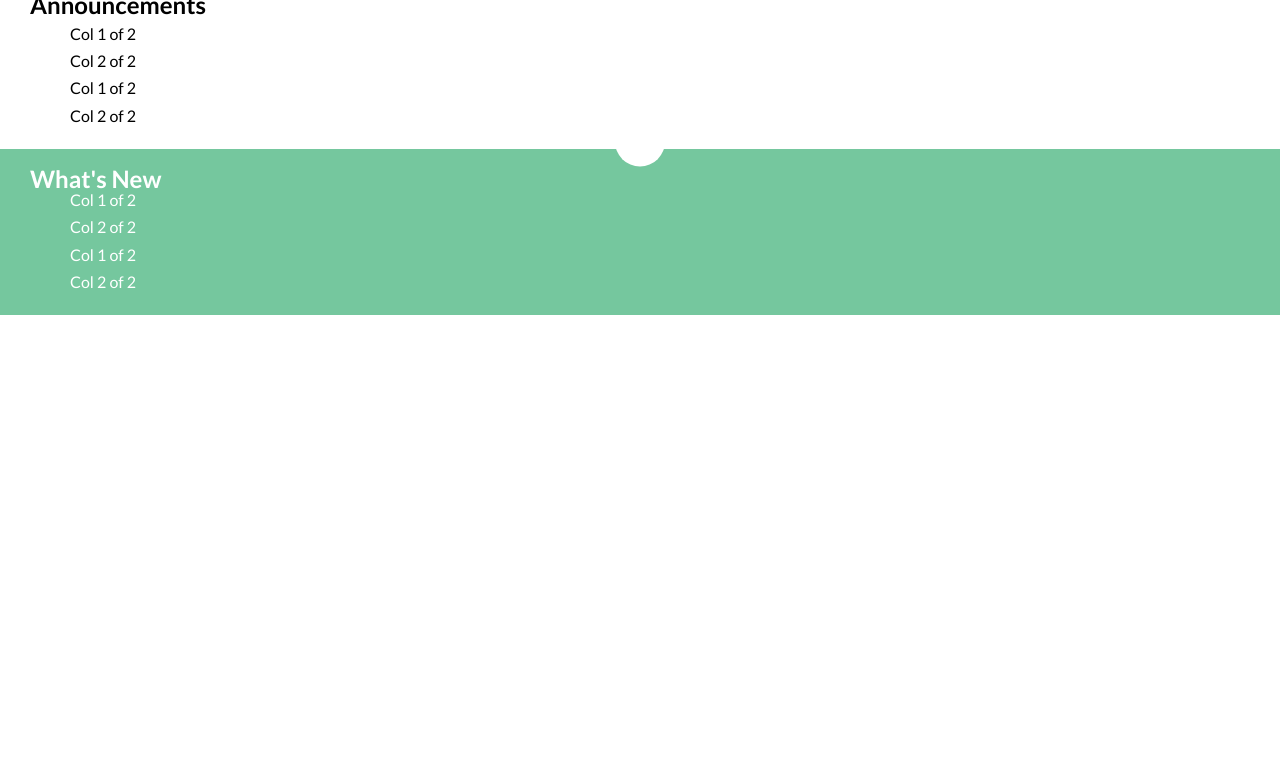
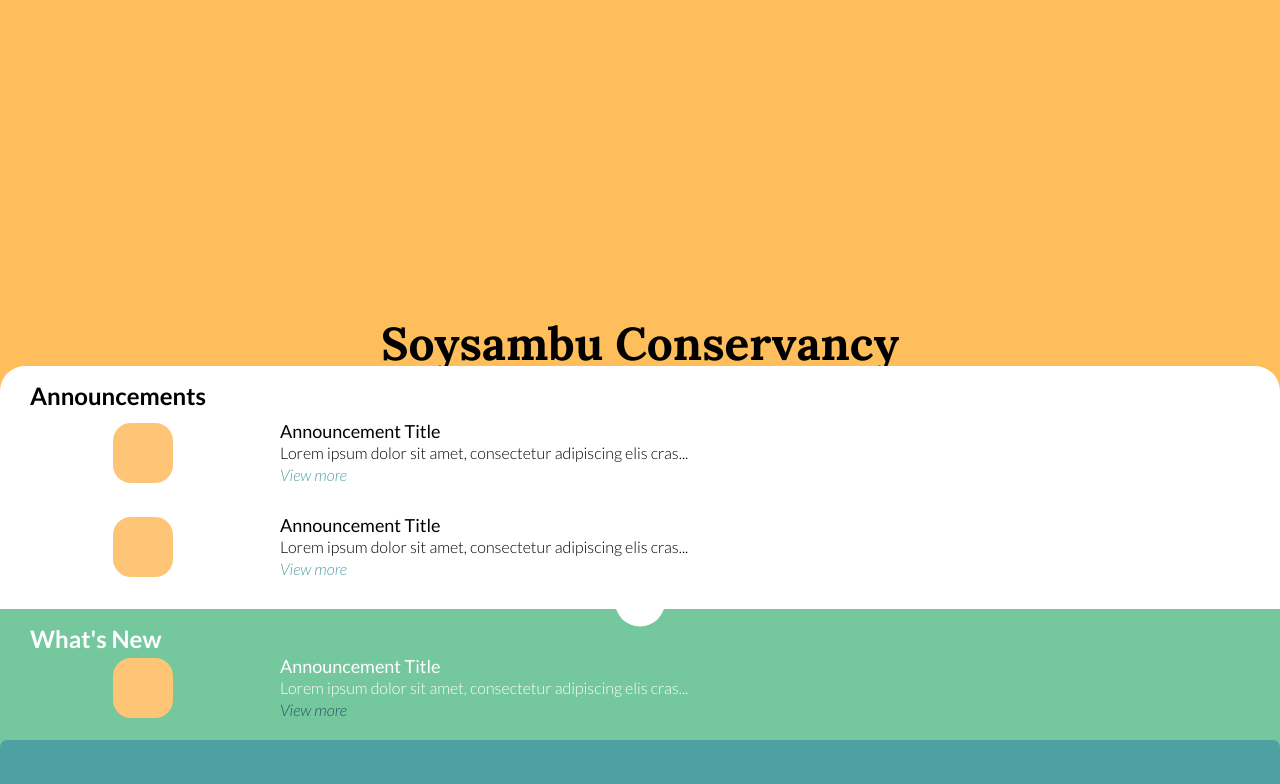
Before and after one commit to dikshithshetty/soysambu-conservancy-web-app, a React (Create React App) app: page / in a window 1280 px wide. Shown: the top 784 px of the page. Built offline with nearby package versions, Linux system fonts and the light colour scheme.

Commit message:
:construction: Add BlogItemList and NavBar components

```diff
--- a/src/components/Blog/BlogItemList/BlogItem/BlogItem.js
+++ b/src/components/Blog/BlogItemList/BlogItem/BlogItem.js
@@ -1,21 +1,16 @@
-import React from "react";
+import React, { Fragment } from "react";
 import styles from "./BlogItem.module.scss";
 
 const BlogItem = () => {
   return (
-    <div className={styles["blog-item"]}>
-      <section className={styles["grid-test"]}>
-        <div className={styles["row"]}>
-          <div className={styles["col-1-of-2"]}>Col 1 of 2</div>
-          <div className={styles["col-2-of-2"]}>Col 2 of 2</div>
-        </div>
-
-        <div className={styles["row"]}>
-          <div className={styles["col-1-of-2"]}>Col 1 of 2</div>
-          <div className={styles["col-2-of-2"]}>Col 2 of 2</div>
-        </div>
-      </section>
-    </div>
+    <Fragment>
+      <div className={styles["blog-thumbnail"]} />
+      <div className={styles["blog-item"]}>
+        <h3>Announcement Title</h3>
+        <p>Lorem ipsum dolor sit amet, consectetur adipiscing elis cras...</p>
+        <span>View more</span>
+      </div>
+    </Fragment>
   );
 };
 
--- a/src/components/Blog/BlogItemList/BlogItem/BlogItem.module.scss
+++ b/src/components/Blog/BlogItemList/BlogItem/BlogItem.module.scss
@@ -1,6 +1,29 @@
 @import "sass/base/base";
 
-.row {
-  max-width: 114rem;
-  margin: 0 auto;
+.blog-thumbnail {
+  height: 6rem;
+  width: 6rem;
+  background: $yellow-light;
+  border-radius: 30%;
+  margin: auto;
 }
+
+.blog-item {
+  line-height: 2rem;
+
+  h3 {
+    font-size: 1.8rem;
+    font-weight: 400;
+  }
+  p {
+    font-size: 1.6rem;
+    font-weight: 300;
+    padding-top: 0.2rem;
+    padding-bottom: 0.2rem;
+  }
+  span {
+    font-size: 1.6rem;
+    font-weight: 400;
+    font-style: italic;
+  }
+}
--- a/src/components/Blog/BlogItemList/BlogItemList.module.scss
+++ b/src/components/Blog/BlogItemList/BlogItemList.module.scss
@@ -2,5 +2,10 @@
 
 .blog-items {
   position: relative;
-  padding: 2rem;
+  display: grid;
+  grid-template-rows: repeat(auto-fill, 1fr);
+  grid-template-columns: 1fr 4fr;
+  grid-row-gap: 3rem;
+  grid-column-gap: 1.5rem;
+  padding: 3rem 2rem 3rem 2rem;
 }
--- /dev/null
+++ b/src/components/Navigation/NavBar/NavBar.js
@@ -0,0 +1,8 @@
+import React from "react";
+import styles from "./NavBar.module.scss";
+
+const NavBar = () => {
+  return <nav className={styles["nav-bar"]}></nav>;
+};
+
+export default NavBar;
--- /dev/null
+++ b/src/components/Navigation/NavBar/NavBar.module.scss
@@ -0,0 +1,20 @@
+@import "sass/base/base";
+
+.nav-bar {
+  position: sticky;
+  bottom: 0;
+  z-index: 10;
+  background: $blue;
+
+  &:before {
+    position: absolute;
+    content: "";
+    width: 100%;
+    height: 1rem;
+    top: 0;
+    margin-top: -1rem;
+    border-top-left-radius: 7px;
+    border-top-right-radius: 7px;
+    background: inherit;
+  }
+}
--- a/src/container/Homepage/Homepage.js
+++ b/src/container/Homepage/Homepage.js
@@ -1,20 +1,24 @@
-import React, { Fragment } from "react";
+import React from "react";
 import SectionSeparator from "../../components/SectionSeperator/SectionSeparator";
 import MainHeader from "../../components/Headers/MainHeader/MainHeader";
 import BlogItemList from "../../components/Blog/BlogItemList/BlogItemList";
 import BlogItem from "../../components/Blog/BlogItemList/BlogItem/BlogItem";
+import NavBar from "../../components/Navigation/NavBar/NavBar";
+import styles from "./Homepage.module.scss";
 
 function Homepage() {
   return (
-    <Fragment>
+    <div className={styles["homepage"]}>
       {/* Main Header */}
       <MainHeader />
 
       {/* Announcements */}
+      <main>
         <SectionSeparator type="curved" theme="white">
           <section>
             <h2>Announcements</h2>
             <BlogItemList>
+              <BlogItem />
               <BlogItem />
             </BlogItemList>
           </section>
@@ -29,7 +33,10 @@
             </BlogItemList>
           </section>
         </SectionSeparator>
-    </Fragment>
+      </main>
+
+      <NavBar />
+    </div>
   );
 }
 
--- /dev/null
+++ b/src/container/Homepage/Homepage.module.scss
@@ -0,0 +1,6 @@
+.homepage {
+  display: grid;
+  grid-template-columns: 1fr;
+  grid-template-rows: minmax(35vh, 1fr) max-content 5rem;
+  height: 100vh;
+}
```
Lines whose indentation alone changed are shown as unchanged.
